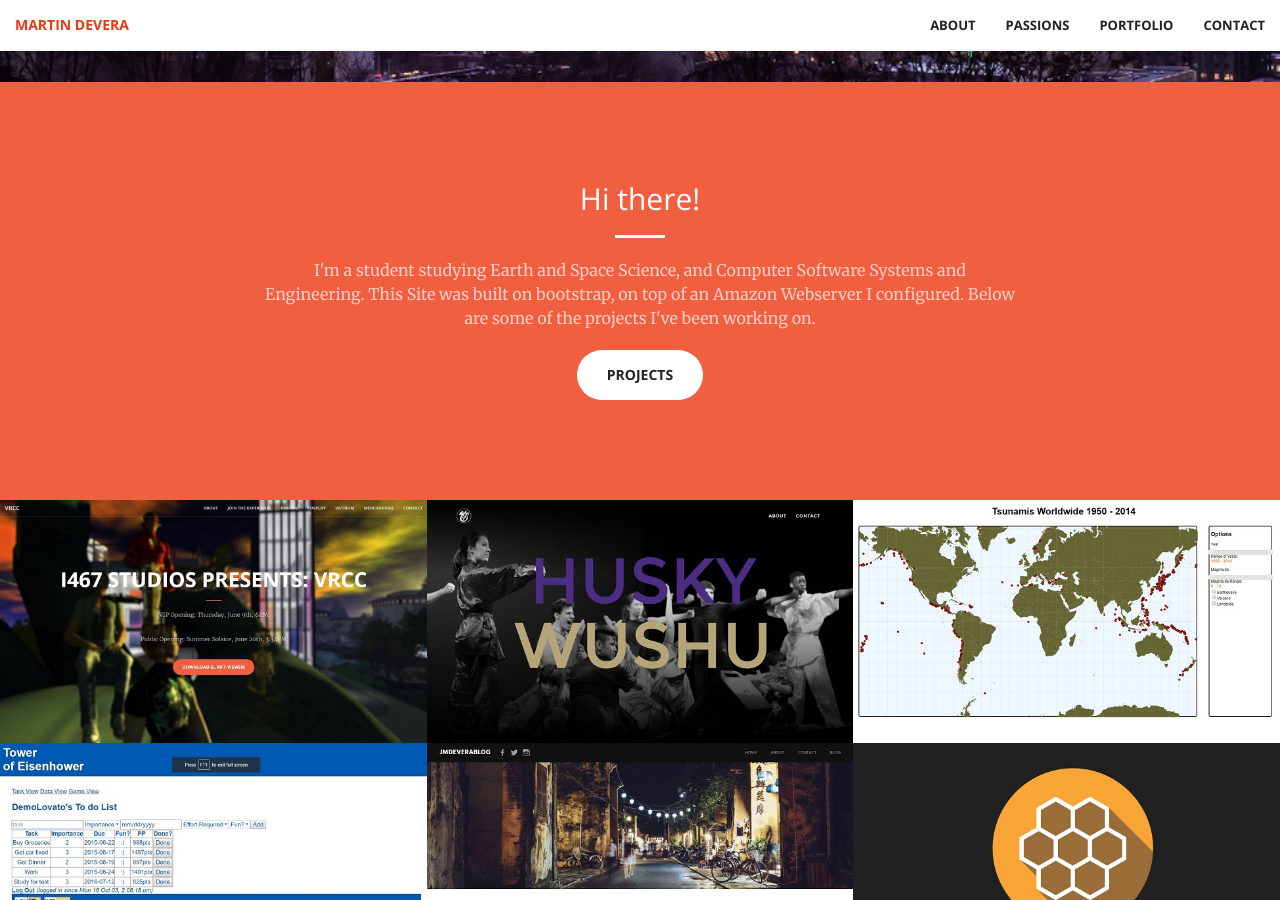
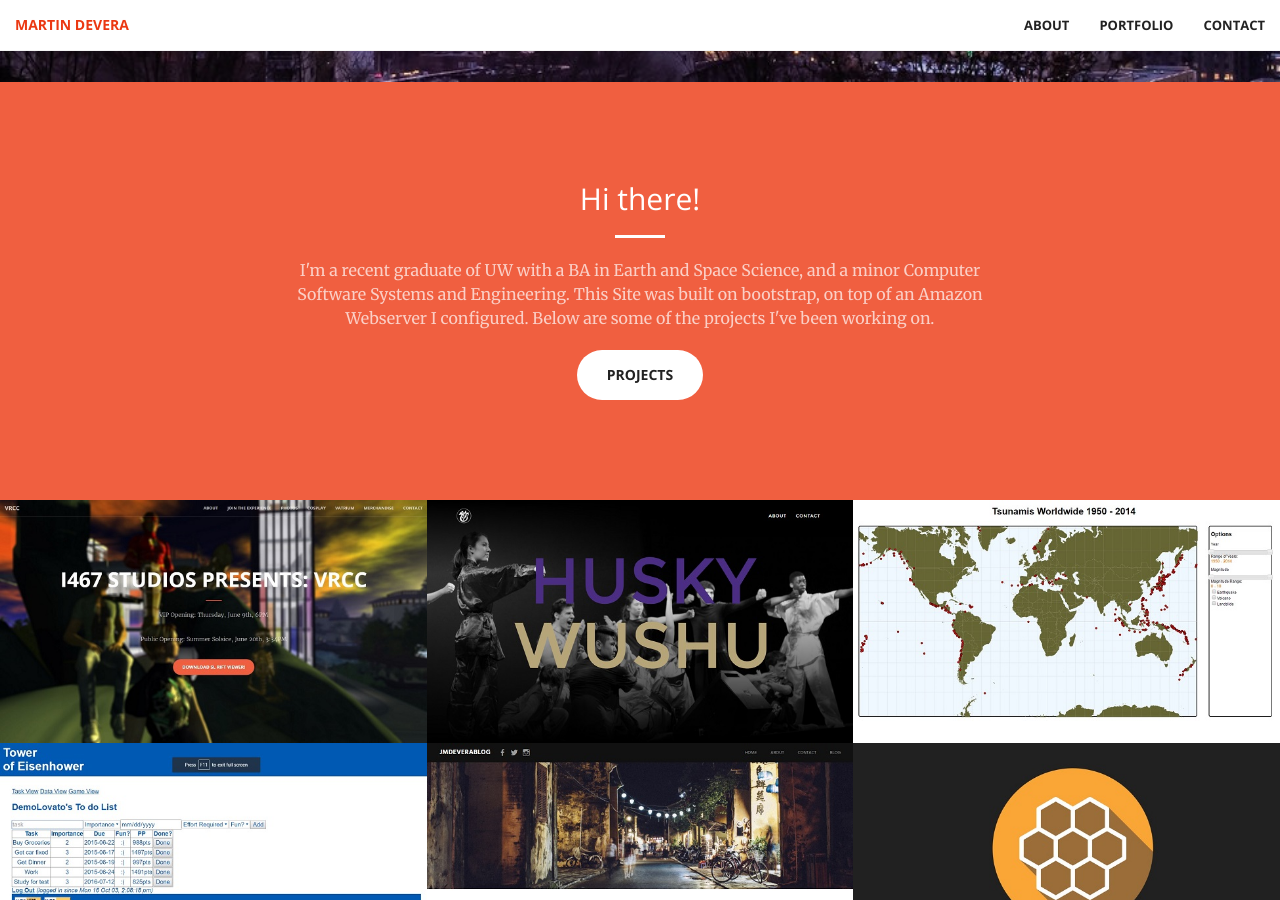
Before and after one commit to jmdevera/personal, a Jekyll site: the page index.html, which Jekyll copies as it is, in a window 1280 px wide and 900 px high, scrolled down 818 px. Built offline with Jekyll 4.4.1, drawn with Linux system fonts in a browser that asks for light colours; nearby versions of some CDN libraries.

Commit message:
updated home text. Fixed some popup issues.

```diff
--- a/index.html
+++ b/index.html
@@ -54,9 +54,6 @@
                         <a class="page-scroll" href="#about">About</a>
                     </li>
                     <li>
-                        <a class="page-scroll" href="#services">Passions</a>
-                    </li>
-                    <li>
                         <a class="page-scroll" href="#portfolio">Portfolio</a>
                     </li>
                     <li>
@@ -86,7 +83,7 @@
                 <div class="col-lg-8 col-lg-offset-2 text-center">
                     <h2 class="section-heading">Hi there! </h2>
                     <hr class="light">
-                    <p class="text-faded">I'm a student studying Earth and Space Science, and Computer Software Systems and Engineering. This Site was built on bootstrap, on top of an Amazon Webserver I configured. Below are some of the projects I've been working on.</p>
+                    <p class="text-faded">I'm a recent graduate of UW with a BA in Earth and Space Science, and a minor Computer Software Systems and Engineering. This Site was built on bootstrap, on top of an Amazon Webserver I configured. Below are some of the projects I've been working on.</p>
                     <a href="#portfolio" class="page-scroll btn btn-default btn-xl sr-button">Projects</a>
                 </div>
             </div>
@@ -130,7 +127,7 @@
                     </a>
                 </div>
                 <div class="col-lg-4 col-sm-6">
-                    <a href="img/portfolio/fullsize/3.jpg" data-source="https://jmdevera.github.io/tsunamis/"class="portfolio-box">
+                    <a href="img/portfolio/fullsize/3.jpg" data-source="https://jmdevera.github.io/tsunamis/" class="portfolio-box">
                         <img src="img/portfolio/thumbnails/3.jpg" class="img-responsive"  alt="">
                         <div class="portfolio-box-caption">
                             <div class="portfolio-box-caption-content">
@@ -201,7 +198,7 @@
                     <hr class="primary">
                     <p>Contact Me</p>
                 </div>
-                <div class="col-lg-8 text-center">
+                <div class="col-lg-8 col-lg-offset-2 text-center">
                     <i class="fa fa-envelope-o fa-3x sr-contact"></i>
                     <p><a href="mailto:your-email@jmdevera@uw.edu">jmdevera@uw.edu</a></p>
                 </div>
@@ -226,24 +223,3 @@
 </body>
 
 </html>
-<!--
-<div class="home">
-
-  <h1 class="page-heading">Posts</h1>
-
-  <ul class="post-list">
-    {% for post in site.posts %}
-      <li>
-        <span class="post-meta">{{ post.date | date: "%b %-d, %Y" }}</span>
-
-        <h2>
-          <a class="post-link" href="{{ post.url | prepend: site.baseurl }}">{{ post.title }}</a>
-        </h2>
-      </li>
-    {% endfor %}
-  </ul>
-
-  <p class="rss-subscribe">subscribe <a href="{{ "/feed.xml" | prepend: site.baseurl }}">via RSS</a></p>
-
-</div>
--->
```
Also changed, not shown: vendor/magnific-popup/jquery.magnific-popup.js.
